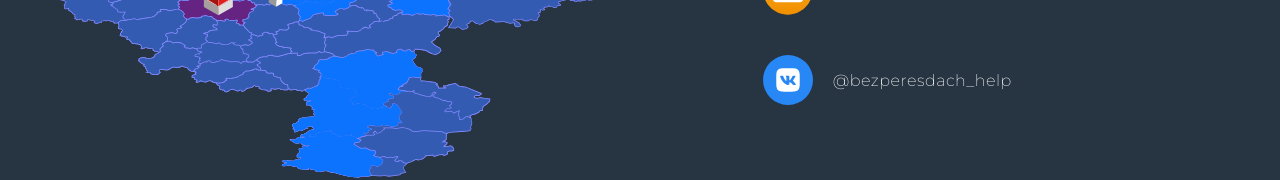
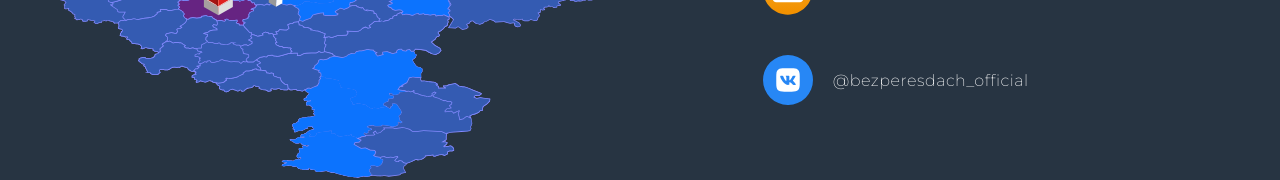
Before and after one commit to bezperesdach/bezperesdach_frontend, a Next.js app: page / in a window 1280 px wide. Shown: the part 3992-4172 px from the top of the page. Built offline with nearby package versions, Linux system fonts and the light colour scheme.

Commit message:
refactor: vk group link change

```diff
--- a/components/home-page/contact/contact.tsx
+++ b/components/home-page/contact/contact.tsx
@@ -29,7 +29,7 @@ export const Contact = () => {
             img={mail}
           ></Card>
           {/* <Card url="https://t.me/bezperesdach_official" description={"+7-901-281-90-47"} img={whats}></Card> */}
-          <Card url="https://vk.com/bezperesdach_help" description={"@bezperesdach_help"} img={vk}></Card>
+          <Card url="https://vk.com/bezperesdach_official" description={"@bezperesdach_official"} img={vk}></Card>
         </div>
       </div>
     </section>
```
